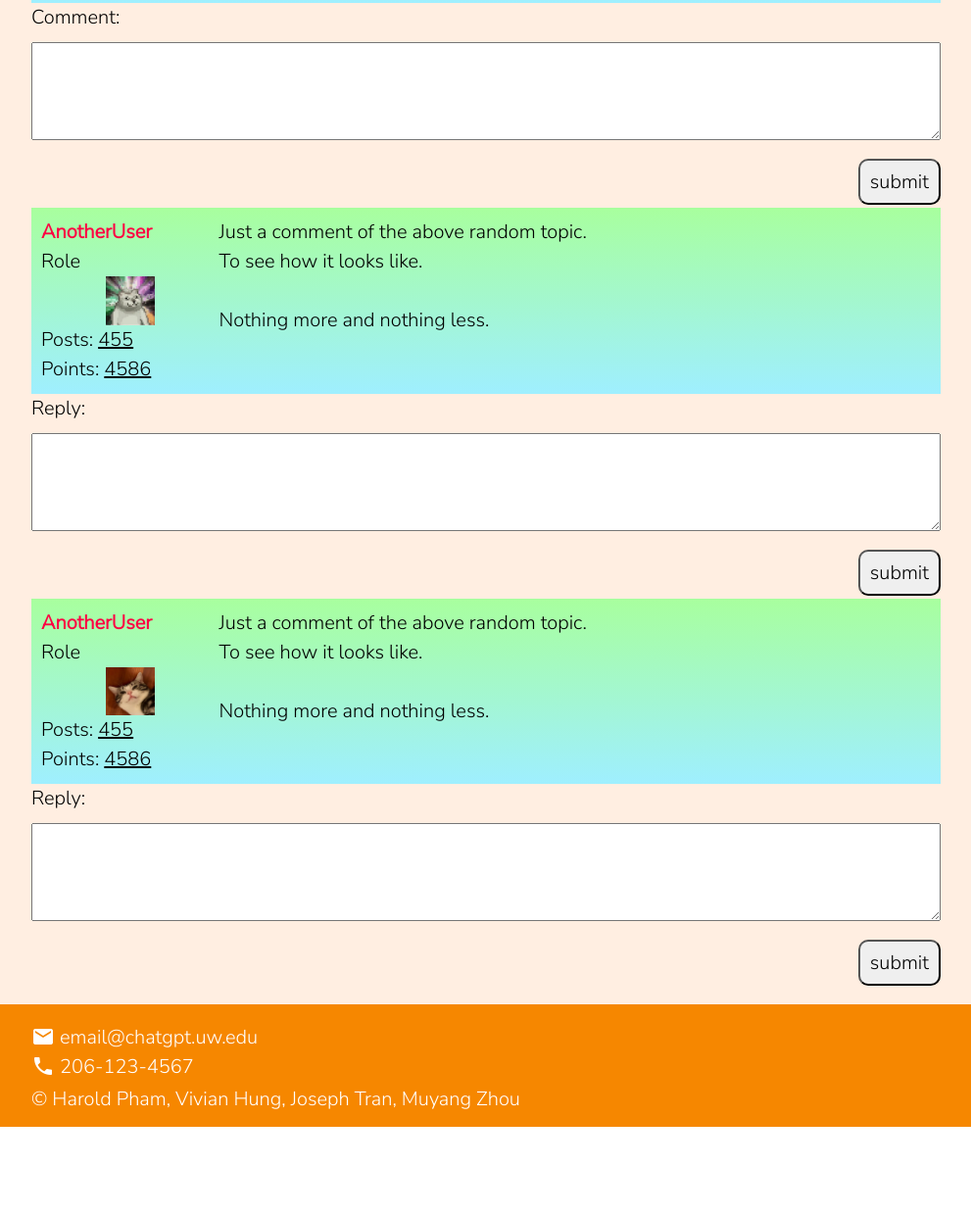
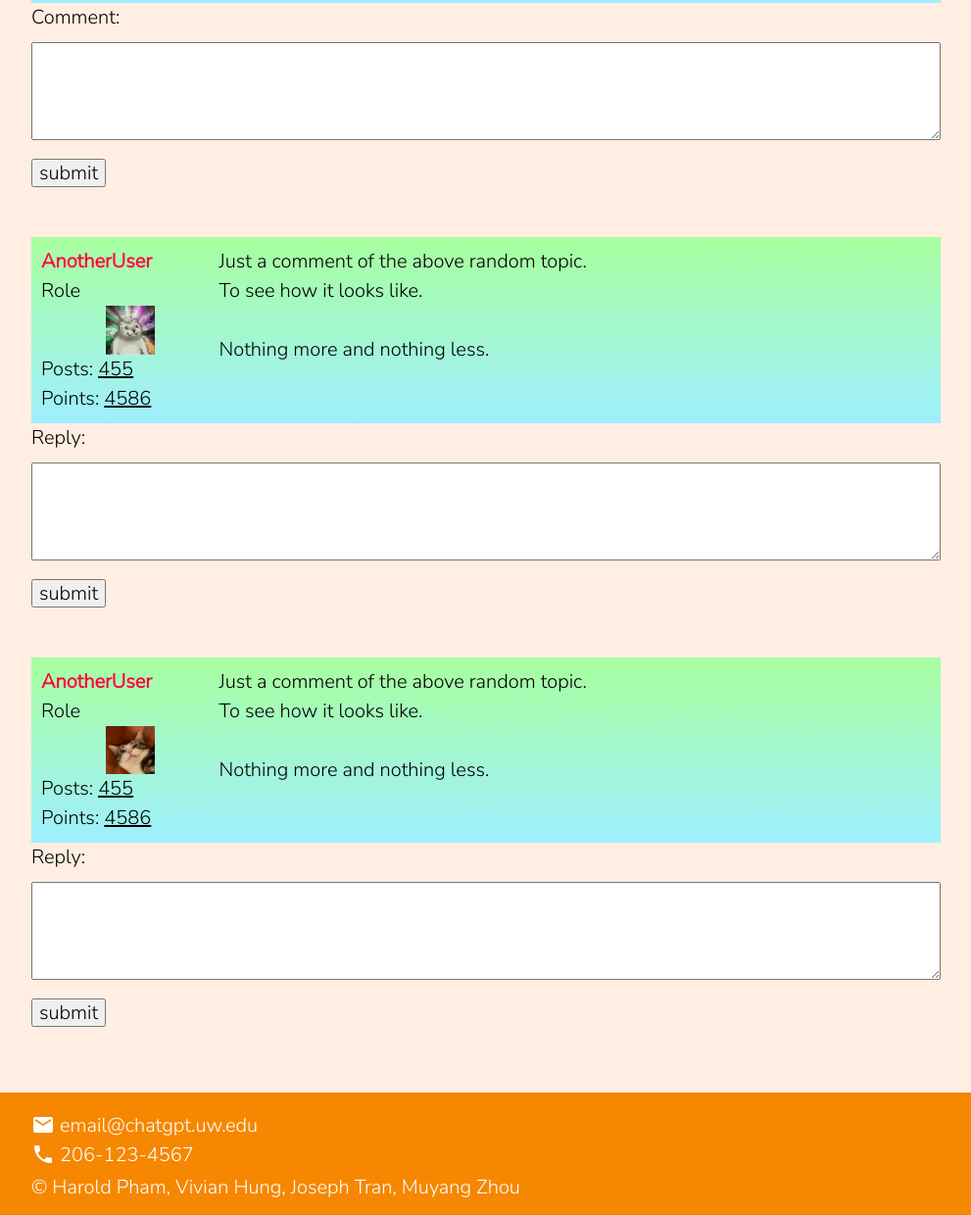
Before and after one commit to info340a-wi23/chatgpt-a-brief-rendition, a plain HTML site: page website/discussion.html in a window 1280 px wide. Shown: the part 817-2057 px from the top of the page at 98% size, without its empty margins (144-1135 px from the left). Before the commit the page ends 1967 px from the top, so only its background shows below. Drawn offline with nearby package versions, Linux system fonts and the light colour scheme.

Commit message:
checked accessibility

```diff
--- a/website/css/style.css
+++ b/website/css/style.css
@@ -232,16 +232,7 @@ nav li a:hover, nav li a:active, nav li a:focus  {
     margin-block: 10px;
 }
 
-.comment-area input{
-    float: right;
-    padding: 10px;
-    border-radius: 10px;
-    cursor: pointer;
-}
 
-.comment-area input:hover{
-    border: solid 1px #000000;
-}
 
 section#search-box-area, section#post-area{
     background-color: #ffeee1;
--- a/website/discussion.html
+++ b/website/discussion.html
@@ -74,7 +74,7 @@
     <section id="post-area">
       <div class="container">
         <!--Topic Section-->
-        <div class="topic-container">
+        <div>
             <!--Original thread-->
             <div class="head">
                 <div class="authors">Author</div>
@@ -84,7 +84,7 @@
                 <div class="authors">
                     <div class="username"><a href="">Username</a></div>
                     <div>Role</div>
-                    <img src="../website/img/User1.jpg" alt="">
+                    <img src="../website/img/User1.jpg" alt="a cat avatar">
                     <div>Posts: <u>45</u></div>
                     <div>Points: <u>4586</u></div>
                 </div>
@@ -101,7 +101,7 @@
             </div>
         </div>
         <!--Comment Area-->
-        <div class="comment-area" id="comment-area">
+        <div class="comment-area">
           <form>
             <div>
               <label for="comment_field">Comment:</label>
@@ -111,12 +111,12 @@
           </form>
         </div>
         <!--Comments Section-->
-        <div class="comments-container">
+        <div>
             <div class="body">
                 <div class="authors">
                     <div class="username"><a href="">AnotherUser</a></div>
                     <div>Role</div>
-                    <img src="../website/img/User2.jpg" alt="">
+                    <img src="../website/img/User2.jpg" alt="another cat avatar">
                     <div>Posts: <u>455</u></div>
                     <div>Points: <u>4586</u></div>
                 </div>
@@ -131,7 +131,7 @@
             </div>
         </div>
         <!--Reply Area-->
-        <div class="comment-area" id="reply-area">
+        <div class="comment-area">
           <form>
             <div>
               <label for="comment_field">Reply:</label>
@@ -141,12 +141,12 @@
           </form>
         </div>
         <!--Another Comment With replies-->
-        <div class="comments-container">
+        <div>
             <div class="body">
                 <div class="authors">
                     <div class="username"><a href="">AnotherUser</a></div>
                     <div>Role</div>
-                    <img src="../website/img/User3.jpg" alt="">
+                    <img src="../website/img/User3.jpg" alt="another cat avatar">
                     <div>Posts: <u>455</u></div>
                     <div>Points: <u>4586</u></div>
                 </div>
@@ -161,7 +161,7 @@
             </div>
         </div>
         <!--Reply Area-->
-        <div class="comment-area" id="reply-area">
+        <div class="comment-area">
           <form>
             <div>
               <label for="comment_field">Reply:</label>
```
